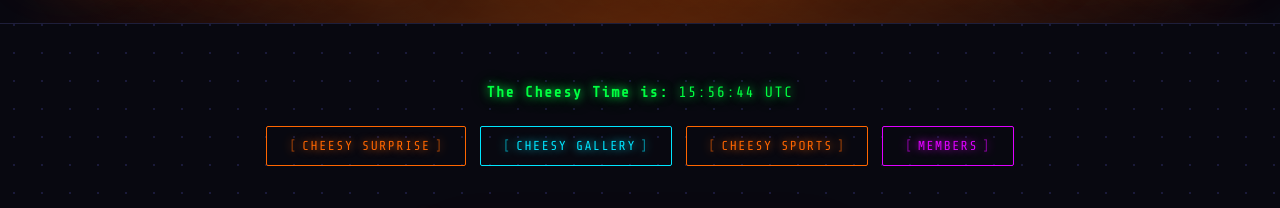
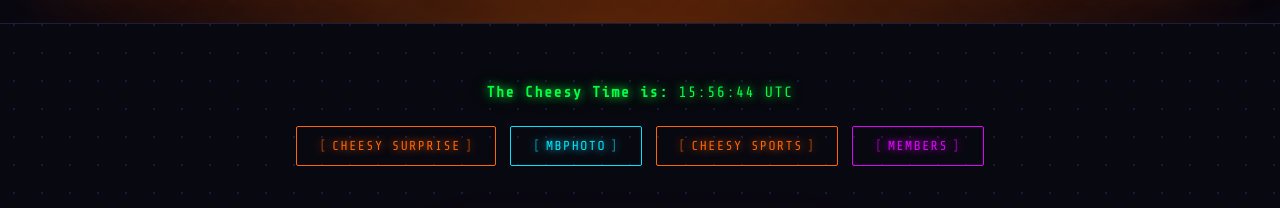
Before and after one commit to unclebobbysturkey/cheesyman-website, a plain HTML site: page nginx/html/cheesyhome.html in a window 1280 px wide. Shown: the part 157-365 px from the top of the page. Drawn offline with nearby package versions, Linux system fonts and the light colour scheme.

Commit message:
Removing Cheesy Gallery and replacing with MBPhoto link (work in progress)

```diff
--- a/nginx/html/cheesyhome.html
+++ b/nginx/html/cheesyhome.html
@@ -66,7 +66,7 @@
 
         <div class="nav-grid">
             <button class="btn btn-orange" onclick="goToRandomPhoto()">Cheesy Surprise</button>
-            <a href="gallery.html"  class="btn btn-blue">Cheesy Gallery</a>
+           <a href="underconstruction.html"  class="btn btn-blue">MBPhoto</a>
             <a href="sports.html"   class="btn btn-orange">Cheesy Sports</a>
             <a href="/members"      class="btn btn-purple">Members</a>
         </div>
```
